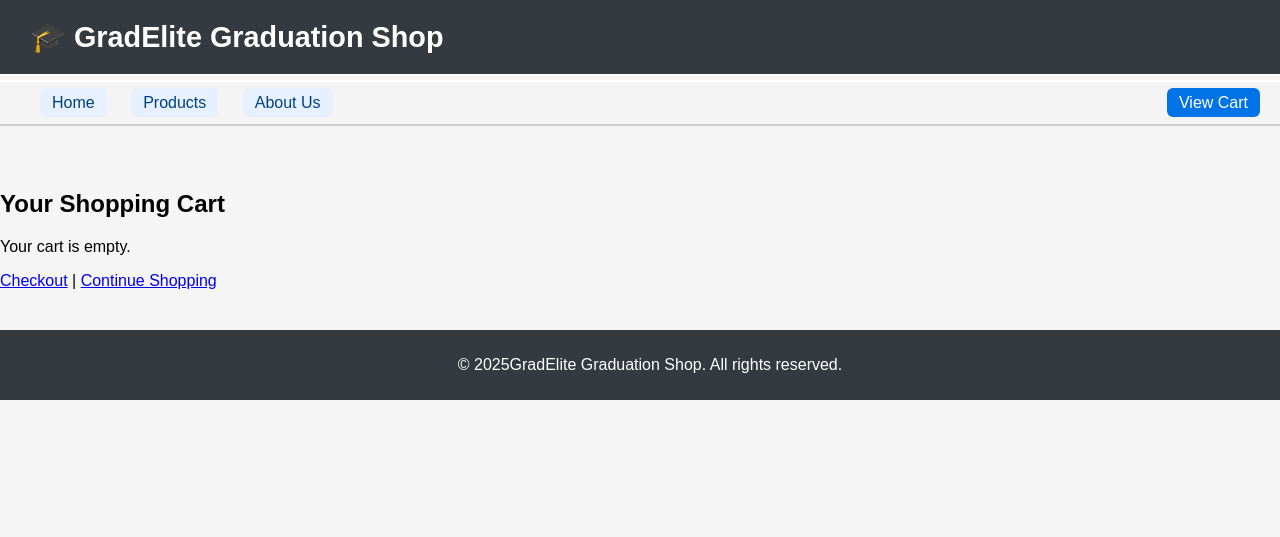
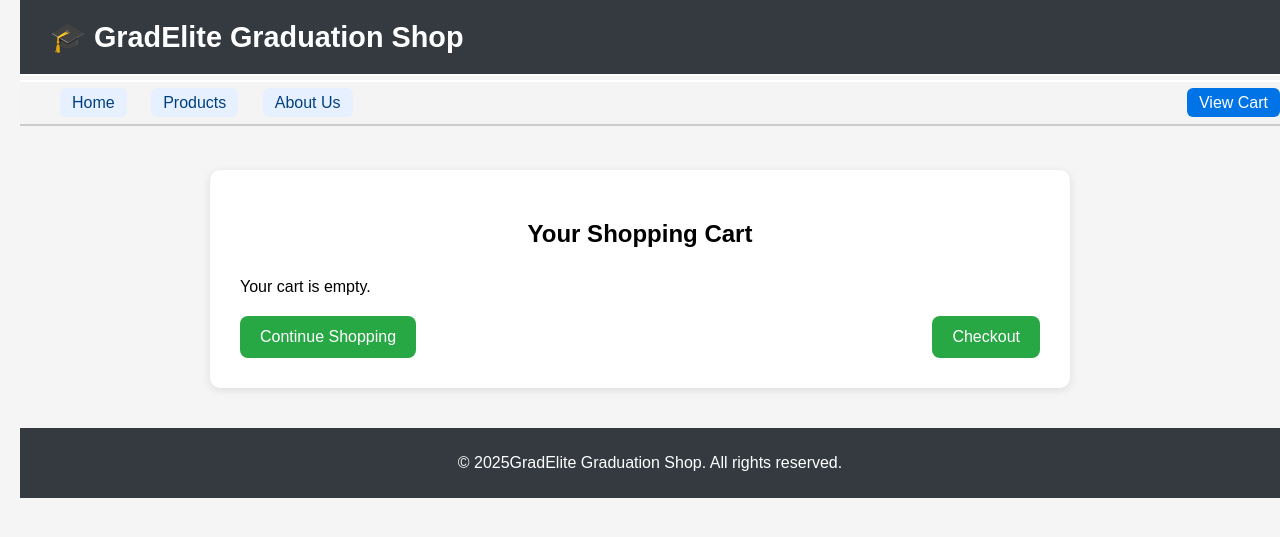
Before and after one commit to hj-820/Shop, a PHP site: page /cart.php in a window 1280 px wide. Shown: the top 537 px of the page. Run offline with PHP 8.4, Linux system fonts and the light colour scheme; tables that the repository leaves empty or names only in its code hold one stand-in row (values such as "Sample post").

Commit message:
Update cart.php

```diff
--- a/cart.php
+++ b/cart.php
@@ -2,19 +2,16 @@
 <?php include 'header.php'; ?>
 
 <?php
-// Ensure guest_id is correctly set in the cookie
 $guest_id = $_COOKIE['guest_id'] ?? null;
 if (!$guest_id) {
     $guest_id = uniqid('guest_', true);
-    setcookie('guest_id', $guest_id, time() + (86400 * 30), "/"); // valid for 30 days
+    setcookie('guest_id', $guest_id, time() + (86400 * 30), "/");
 }
 
-// Get product info from URL
 $action = $_GET['action'] ?? '';
 $product_id = $_GET['id'] ?? '';
-$product_type = $_GET['type'] ?? ''; // must pass ?type=flowers|bears|photos
+$product_type = $_GET['type'] ?? '';
 
-// Add product to cart
 if ($action === 'add' && $product_id && $product_type) {
     $stmt = $conn->prepare("SELECT * FROM guest_carts WHERE guest_id=? AND product_id=? AND product_type=?");
     $stmt->execute([$guest_id, $product_id, $product_type]);
@@ -26,16 +23,38 @@ if ($action === 'add' && $product_id && $product_type) {
         $conn->prepare("INSERT INTO guest_carts (guest_id, product_id, product_type, quantity) VALUES (?, ?, ?, 1)")
              ->execute([$guest_id, $product_id, $product_type]);
     }
-
-    // Redirect to remove query parameters
     header("Location: cart.php");
     exit;
 }
 
-// Remove product from cart
 if ($action === 'remove' && $product_id && $product_type) {
     $conn->prepare("DELETE FROM guest_carts WHERE guest_id=? AND product_id=? AND product_type=?")
          ->execute([$guest_id, $product_id, $product_type]);
+    header("Location: cart.php");
+    exit;
+}
+
+if ($action === 'increase') {
+    $conn->prepare("UPDATE guest_carts SET quantity = quantity + 1 WHERE guest_id=? AND product_id=? AND product_type=?")
+         ->execute([$guest_id, $product_id, $product_type]);
+    header("Location: cart.php");
+    exit;
+}
+
+if ($action === 'decrease') {
+    $stmt = $conn->prepare("SELECT quantity FROM guest_carts WHERE guest_id=? AND product_id=? AND product_type=?");
+    $stmt->execute([$guest_id, $product_id, $product_type]);
+    $qty = $stmt->fetchColumn();
+
+    if ($qty > 1) {
+        $conn->prepare("UPDATE guest_carts SET quantity = quantity - 1 WHERE guest_id=? AND product_id=? AND product_type=?")
+             ->execute([$guest_id, $product_id, $product_type]);
+    } else {
+        $conn->prepare("DELETE FROM guest_carts WHERE guest_id=? AND product_id=? AND product_type=?")
+             ->execute([$guest_id, $product_id, $product_type]);
+    }
+    header("Location: cart.php");
+    exit;
 }
 ?>
 
@@ -43,8 +62,96 @@ if ($action === 'remove' && $product_id && $product_type) {
 <html>
 <head>
     <title>Your Cart</title>
+    <style>
+        body {
+            font-family: Arial, sans-serif;
+            background: #f4f4f4;
+            margin: 0;
+            padding: 20px;
+        }
+
+        .cart-container {
+            max-width: 800px;
+            margin: auto;
+            background: #fff;
+            padding: 30px;
+            border-radius: 10px;
+            box-shadow: 0 2px 8px rgba(0,0,0,0.1);
+        }
+
+        .cart-item {
+            display: flex;
+            align-items: center;
+            border-bottom: 1px solid #ddd;
+            padding: 15px 0;
+        }
+
+        .cart-item img {
+            width: 100px;
+            height: auto;
+            margin-right: 20px;
+            border-radius: 8px;
+        }
+
+        .cart-item-details {
+            flex: 1;
+        }
+
+        .quantity-controls {
+            display: flex;
+            align-items: center;
+            gap: 10px;
+        }
+
+        .quantity-controls a {
+            display: inline-block;
+            background: #007BFF;
+            color: white;
+            padding: 6px 12px;
+            text-decoration: none;
+            border-radius: 5px;
+            font-weight: bold;
+        }
+
+        .quantity-box {
+            min-width: 30px;
+            text-align: center;
+            font-weight: bold;
+        }
+
+        .remove-link {
+            color: red;
+            margin-left: 20px;
+            text-decoration: none;
+        }
+
+        .cart-buttons {
+            margin-top: 20px;
+            display: flex;
+            justify-content: space-between;
+        }
+
+        .cart-buttons a {
+            background: #28a745;
+            color: white;
+            padding: 12px 20px;
+            text-decoration: none;
+            border-radius: 8px;
+            font-size: 16px;
+        }
+
+        h2 {
+            text-align: center;
+            margin-bottom: 30px;
+        }
+
+        h3 {
+            text-align: right;
+        }
+    </style>
 </head>
 <body>
+<div class="cart-container">
     <h2>Your Shopping Cart</h2>
 
     <?php
@@ -60,7 +167,6 @@ if (count($cartItems) > 0) {
             $pid = $item['product_id'];
             $qty = $item['quantity'];
 
-        // Dynamically fetch from the correct table
             $productStmt = $conn->prepare("SELECT * FROM `$type` WHERE id = ?");
             $productStmt->execute([$pid]);
             $product = $productStmt->fetch(PDO::FETCH_ASSOC);
@@ -68,9 +174,21 @@ if (count($cartItems) > 0) {
             if ($product) {
                 $sub = $product['price'] * $qty;
                 $total += $sub;
-
-            echo "<p>{$product['name']} x $qty = RM $sub
-                  <a href='cart.php?action=remove&id=$pid&type=$type'>Remove</a></p>";
+                echo "
+                <div class='cart-item'>
+                    <img src='{$product['img']}' alt='{$product['name']}'>
+                    <div class='cart-item-details'>
+                        <strong>{$product['name']}</strong><br>
+                        RM {$product['price']} each
+                        <div class='quantity-controls'>
+                            <a href='cart.php?action=decrease&id=$pid&type=$type'>-</a>
+                            <div class='quantity-box'>{$qty}</div>
+                            <a href='cart.php?action=increase&id=$pid&type=$type'>+</a>
+                            <a class='remove-link' href='cart.php?action=remove&id=$pid&type=$type'>Remove</a>
+                        </div>
+                    </div>
+                </div>
+                ";
             }
         }
 
@@ -80,7 +198,12 @@ if (count($cartItems) > 0) {
     }
     ?>
 
-<a href="checkout.php">Checkout</a> | <a href="products.php">Continue Shopping</a>
+    <div class="cart-buttons">
+        <a href="products.php">Continue Shopping</a>
+        <a href="checkout.php">Checkout</a>
+    </div>
+</div>
+
 <?php include 'footer.php'; ?>
 </body>
 </html>
```
Lines whose indentation alone changed are shown as unchanged.
